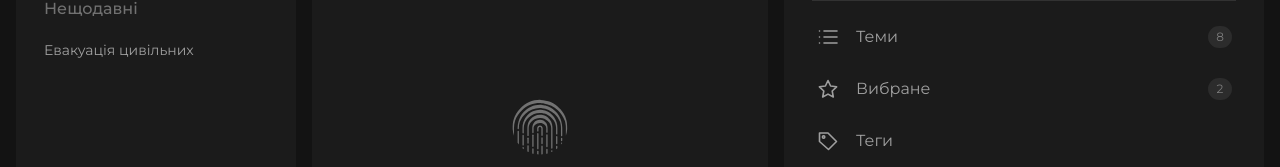
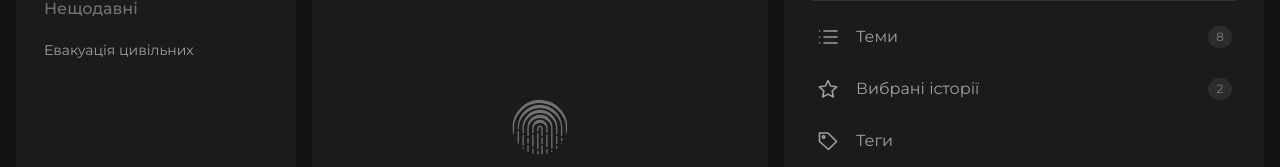
Before and after one commit to mikelebedenko/scm-museum, a React (Vite) app: page / in a window 1280 px wide. Shown: the part 194-361 px from the top of the page. Built offline with nearby package versions, Linux system fonts and the light colour scheme.

Commit message:
Rename 'Вибране' to 'Вибрані історії'
Co-Authored-By: Claude Sonnet 5.5 <noreply@anthropic.com>

```diff
--- a/src/pages/LibPanel.tsx
+++ b/src/pages/LibPanel.tsx
@@ -521,7 +521,7 @@ export function LibPanel(p: Props) {
       </>
     )
   } else if (nav.v === "favs") {
-    title = "Вибране"
+    title = "Вибрані історії"
     body = <StoryRows ids={favIds} empty="Позначайте історії зірочкою — вони з’являться тут." />
   } else if (nav.v === "tags") {
     title = "Теги"
@@ -716,7 +716,7 @@ export function LibPanel(p: Props) {
     const items: { icon: IconName; label: string; run: () => void }[] = [
       { icon: "grid", label: "Усі історії", run: () => railGo({ v: "all" }) },
       { icon: "list", label: "Теми", run: () => railGo({ v: "topics" }) },
-      { icon: "star", label: "Вибране", run: () => railGo({ v: "favs" }) },
+      { icon: "star", label: "Вибрані історії", run: () => railGo({ v: "favs" }) },
       { icon: "tag", label: "Теги", run: () => railGo({ v: "tags" }) },
       { icon: "file", label: "Сценарії", run: p.onOpenScripts },
     ]
@@ -826,7 +826,7 @@ export function LibPanel(p: Props) {
                   <NavItem icon="grid" label="Усі історії" count={allIds.length} to={{ v: "all" }} />
                   <hr className="lib-sep" />
                   <NavItem icon="list" label="Теми" count={RUBRICS.length} to={{ v: "topics" }} />
-                  <NavItem icon="star" label="Вибране" count={favIds.length} to={{ v: "favs" }} />
+                  <NavItem icon="star" label="Вибрані історії" count={favIds.length} to={{ v: "favs" }} />
                   <NavItem icon="tag" label="Теги" to={{ v: "tags" }} />
                   <button onClick={p.onOpenScripts}>
                     <Icon n="file" s={24} />
--- a/src/pages/Library.tsx
+++ b/src/pages/Library.tsx
@@ -169,7 +169,7 @@ export function FavoritesModal({
     [open, tagF, data.assign],
   )
   return (
-    <Modal wide title="Вибране" onClose={onClose}>
+    <Modal wide title="Вибрані історії" onClose={onClose}>
       <div className="filters flat">
         <TagFilter sel={tagF} toggle={toggle} />
         {tagF.map((t) => (
@@ -195,7 +195,7 @@ export function FavoritesModal({
         </div>
       )}
       {open.length === 0 && (
-        <Empty icon="star" title="Вибране порожнє">
+        <Empty icon="star" title="Вибраних історій ще немає">
           Додавайте цілі історії зірочкою у результатах пошуку або на сайті
           музею.
         </Empty>
--- a/src/pages/Tokens.tsx
+++ b/src/pages/Tokens.tsx
@@ -263,7 +263,7 @@ export default function Tokens() {
         <div style={{ ...box, display: "flex", gap: "var(--space-3)", alignItems: "center", flexWrap: "wrap" }}>
           <code style={{ font: "var(--type-caption)", width: 120 }}>IconButton</code>
           <IconButton aria-label="Пошук"><Icon n="search" /></IconButton>
-          <IconButton aria-label="Вибране" active><Icon n="star" fill /></IconButton>
+          <IconButton aria-label="Вибрані історії" active><Icon n="star" fill /></IconButton>
           <IconButton size="sm" aria-label="Закрити"><Icon n="close" s={14} /></IconButton>
         </div>
         <div style={{ ...box, display: "flex", gap: "var(--space-3)", alignItems: "center", flexWrap: "wrap" }}>
--- a/src/types.ts
+++ b/src/types.ts
@@ -8,7 +8,7 @@ export const ROLE_META: Record<Role, {
 }> = {
   base: {
     label: "Базова",
-    desc: "Пошук і перегляд історій та їхніх медіа, пошукові чати, Вибране, власні теги",
+    desc: "Пошук і перегляд історій та їхніх медіа, пошукові чати, вибрані історії, власні теги",
     perms: ["search"],
   },
   extended: {
```
